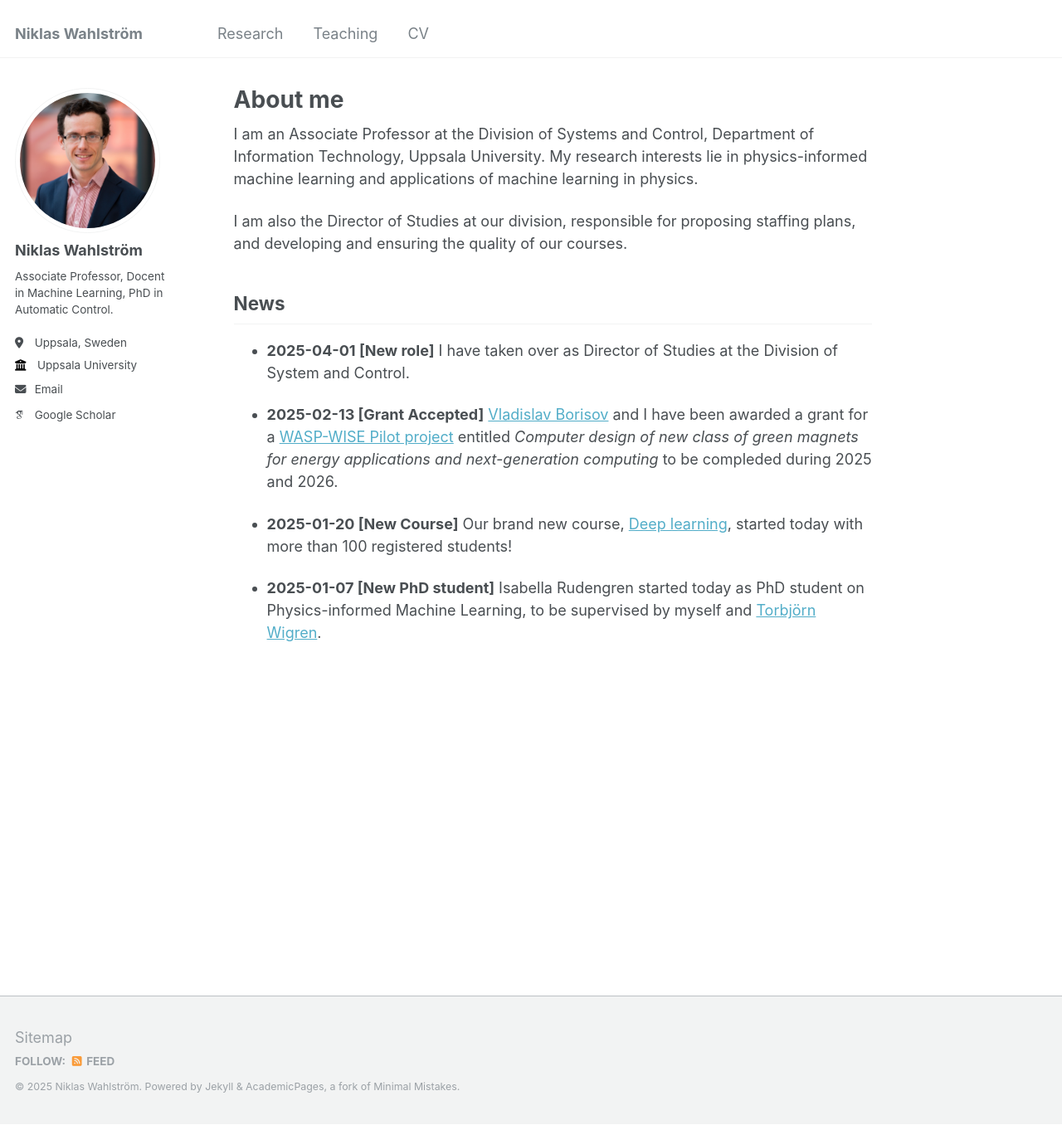
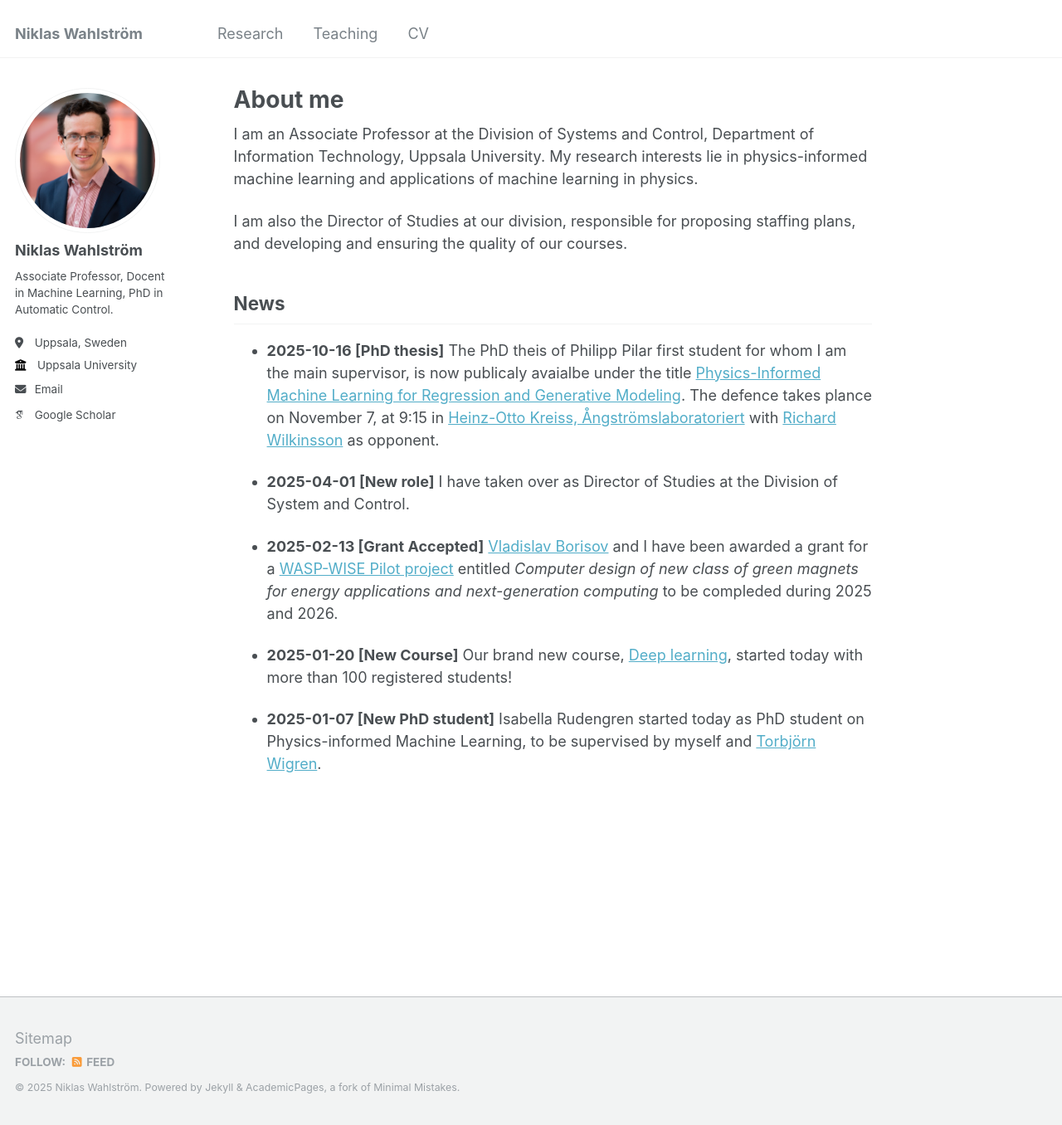
Before and after one commit to nikwa/nikwa.github.io, a Jekyll site: the page built from _pages/about.md, in a window 1280 px wide and 1356 px high. Shown: the whole window at 83% size. Built offline with Jekyll 4.4.1, drawn with Linux system fonts in a browser that asks for light colours; some web fonts are replaced.

Commit message:
added nailing

```diff
--- a/_pages/about.md
+++ b/_pages/about.md
@@ -13,6 +13,9 @@ I am also the Director of Studies at our division, responsible for proposing sta
 
 ## News
 
+- **2025-10-16 [PhD thesis]** The PhD theis of Philipp Pilar
+ first student for whom I am the main supervisor, is now publicaly avaialbe under the title [Physics-Informed Machine Learning for Regression and Generative Modeling](https://diva-portal.org/smash/record.jsf?pid=diva2:1999190). The defence takes plance on November 7, at 9:15 in [Heinz-Otto Kreiss, Ångströmslaboratoriert](https://link.mazemap.com/we6kvMKq) with [Richard Wilkinsson](https://rich-d-wilkinson.github.io/) as opponent.
+
 - **2025-04-01 [New role]** I have taken over as Director of Studies at the Division of System and Control.
 
 - **2025-02-13 [Grant Accepted]** [Vladislav Borisov](https://www.uu.se/kontakt-och-organisation/personal?query=N19-1916) and I have been awarded a grant for a [WASP-WISE Pilot project](https://wasp-sweden.org/calls/call-for-wasp-wise-pilot-projects-2024/) entitled *Computer design of new class of green magnets for energy applications and next-generation computing* to be compleded during 2025 and 2026.
```
